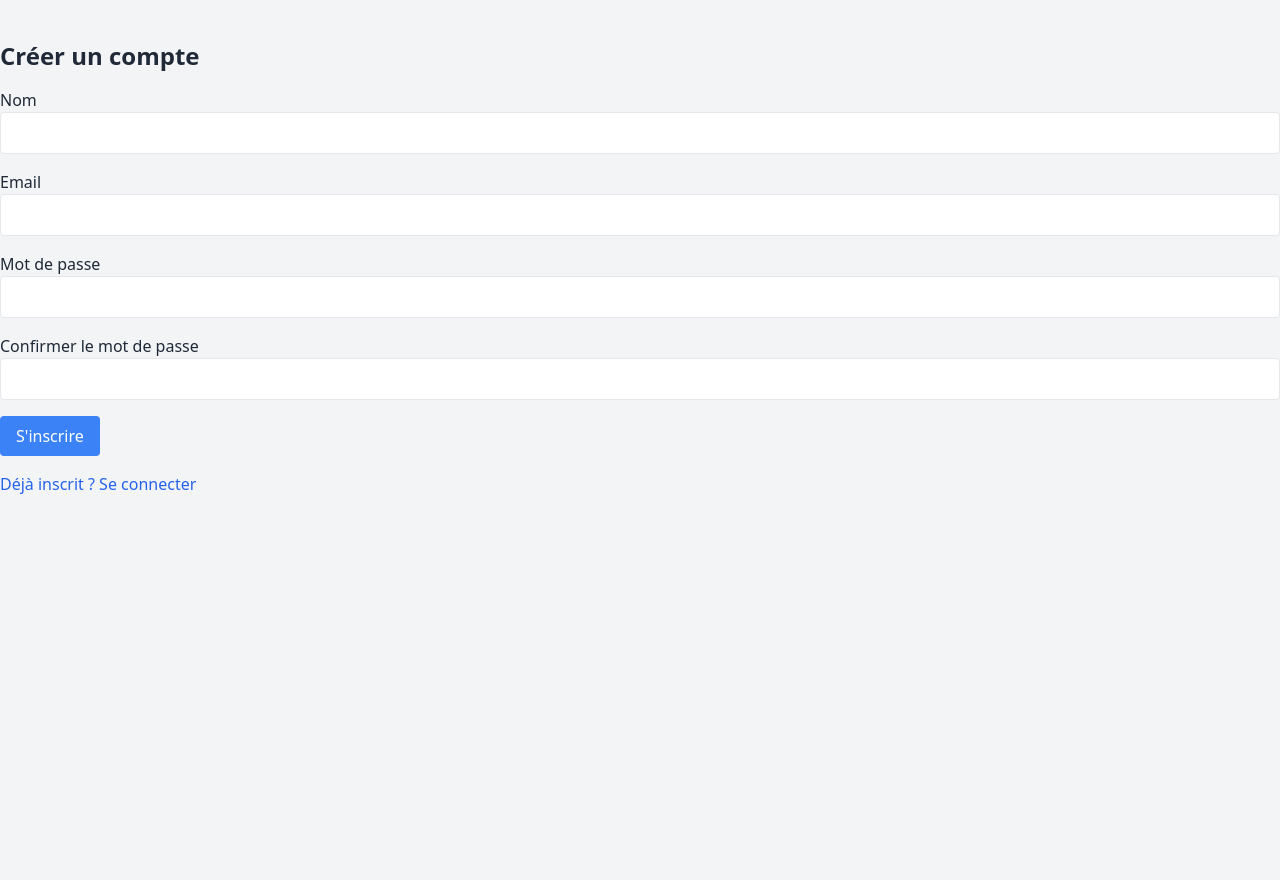
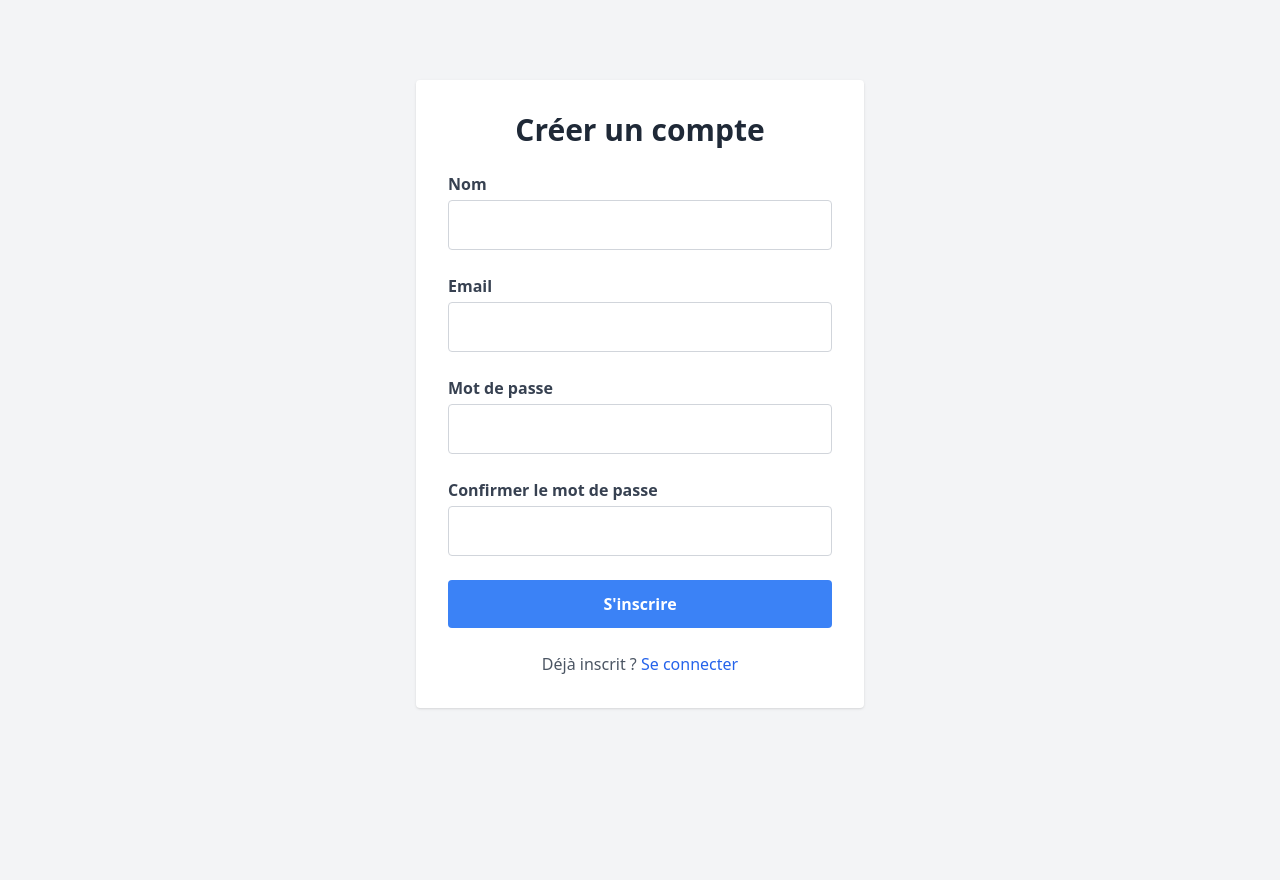
Before and after one commit to Simo02xxx/network_device_site, a Flask app: page /register in a window 1280 px wide. Before the commit the page ends 494 px from the top, so only its background shows below. Run offline with Flask 3, Linux system fonts and the light colour scheme; some libraries are stand-ins or nearby versions.

Commit message:
Fix affichage des page

```diff
--- a/app/templates/base.html
+++ b/app/templates/base.html
@@ -1,24 +1,42 @@
 <!DOCTYPE html>
 <html lang="fr">
 <head>
-    <meta charset="UTF-8">
+    <meta charset="UTF-8" />
     <title>{% block title %}Mon Site Réseau{% endblock %}</title>
-    <link href="https://cdn.jsdelivr.net/npm/tailwindcss@2.2.19/dist/tailwind.min.css" rel="stylesheet">
+    <script src="https://cdn.tailwindcss.com"></script>
 </head>
-<body class="bg-gray-100 text-gray-800">
-    <div class="container mx-auto mt-10">
+<body class="bg-gray-100 text-gray-800 min-h-screen">
+    <div class="container mx-auto mt-10 px-4">
+
+        <!-- Messages flash fixes en haut de page -->
+        <div class="fixed top-4 left-1/2 transform -translate-x-1/2 z-50 w-full max-w-lg px-4">
             {% with messages = get_flashed_messages(with_categories=true) %}
                 {% if messages %}
-                <div>
+                    <div class="space-y-2">
                         {% for category, message in messages %}
-                        <div class="p-4 mb-4 text-white bg-{{ 'red' if category == 'danger' else category }}-500 rounded">
-                            {{ message }}
+                            {% if message not in ['Connexion réussie', 'Déconnexion réussie'] %}
+                                {% set bg_color = {
+                                    'success': 'green',
+                                    'danger': 'red',
+                                    'warning': 'yellow',
+                                    'info': 'blue'
+                                }[category] if category in ['success', 'danger', 'warning', 'info'] else 'gray' %}
+                                <div class="flex justify-between items-center p-4 rounded text-white bg-{{ bg_color }}-600 shadow-lg">
+                                    <span>{{ message }}</span>
+                                    <button onclick="this.parentElement.style.display='none';" class="ml-4 font-bold hover:text-gray-200">&times;</button>
                                 </div>
+                            {% endif %}
                         {% endfor %}
                     </div>
                 {% endif %}
             {% endwith %}
+        </div>
+
+        <!-- ✅ C’est ici que le contenu des pages s'affiche -->
+        <div class="mt-20">
             {% block content %}{% endblock %}
+        </div>
+
     </div>
 </body>
 </html>
--- a/app/templates/register.html
+++ b/app/templates/register.html
@@ -1,26 +1,45 @@
 {% extends "base.html" %}
 {% block title %}Inscription{% endblock %}
 {% block content %}
-<h2 class="text-2xl font-bold mb-4">Créer un compte</h2>
-<form method="POST" class="space-y-4">
+<div class="max-w-md mx-auto bg-white p-8 rounded shadow mt-10">
+    <h2 class="text-3xl font-bold mb-6 text-gray-800 text-center">Créer un compte</h2>
+    <form method="POST" class="space-y-6">
         {{ form.hidden_tag() }}
         <div>
-        {{ form.name.label(class="block") }}
-        {{ form.name(class="w-full p-2 border rounded") }}
+            {{ form.name.label(class="block mb-1 font-semibold text-gray-700") }}
+            {{ form.name(class="w-full p-3 border border-gray-300 rounded focus:outline-none focus:ring-2 focus:ring-blue-400") }}
+            {% if form.name.errors %}
+                <p class="text-red-600 text-sm mt-1">{{ form.name.errors[0] }}</p>
+            {% endif %}
         </div>
         <div>
-        {{ form.email.label(class="block") }}
-        {{ form.email(class="w-full p-2 border rounded") }}
+            {{ form.email.label(class="block mb-1 font-semibold text-gray-700") }}
+            {{ form.email(class="w-full p-3 border border-gray-300 rounded focus:outline-none focus:ring-2 focus:ring-blue-400") }}
+            {% if form.email.errors %}
+                <p class="text-red-600 text-sm mt-1">{{ form.email.errors[0] }}</p>
+            {% endif %}
         </div>
         <div>
-        {{ form.password.label(class="block") }}
-        {{ form.password(class="w-full p-2 border rounded") }}
+            {{ form.password.label(class="block mb-1 font-semibold text-gray-700") }}
+            {{ form.password(class="w-full p-3 border border-gray-300 rounded focus:outline-none focus:ring-2 focus:ring-blue-400") }}
+            {% if form.password.errors %}
+                <p class="text-red-600 text-sm mt-1">{{ form.password.errors[0] }}</p>
+            {% endif %}
         </div>
         <div>
-        {{ form.confirm_password.label(class="block") }}
-        {{ form.confirm_password(class="w-full p-2 border rounded") }}
+            {{ form.confirm_password.label(class="block mb-1 font-semibold text-gray-700") }}
+            {{ form.confirm_password(class="w-full p-3 border border-gray-300 rounded focus:outline-none focus:ring-2 focus:ring-blue-400") }}
+            {% if form.confirm_password.errors %}
+                <p class="text-red-600 text-sm mt-1">{{ form.confirm_password.errors[0] }}</p>
+            {% endif %}
         </div>
-    {{ form.submit(class="bg-blue-500 text-white px-4 py-2 rounded") }}
+        <div>
+            {{ form.submit(class="w-full bg-blue-500 hover:bg-blue-600 text-white font-bold py-3 rounded transition-colors duration-300") }}
+        </div>
     </form>
-<a href="{{ url_for('main.login') }}" class="text-blue-600 mt-4 block">Déjà inscrit ? Se connecter</a>
+    <p class="mt-6 text-center text-gray-600">
+        Déjà inscrit ?
+        <a href="{{ url_for('main.login') }}" class="text-blue-600 hover:underline">Se connecter</a>
+    </p>
+</div>
 {% endblock %}
```
Also changed, not shown: app/templates/dashboard.html (+34 -24 lines), app/templates/login.html (+21 -8 lines), app/templates/select_devices.html (+31 -17 lines). Lines whose indentation alone changed are shown as unchanged.
